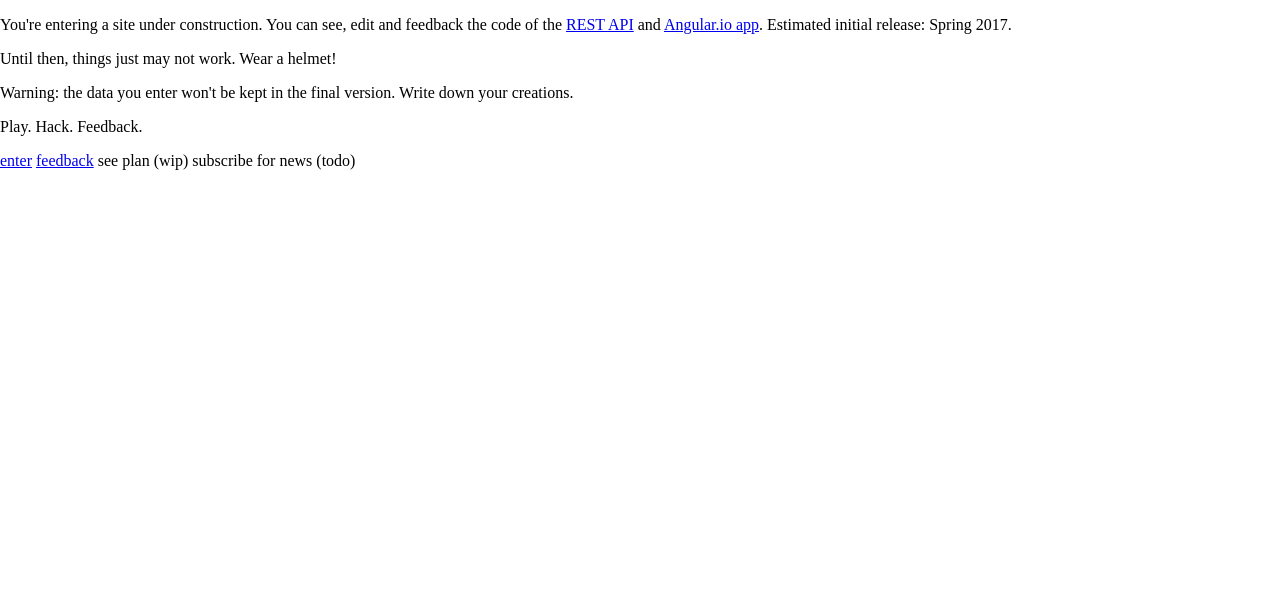
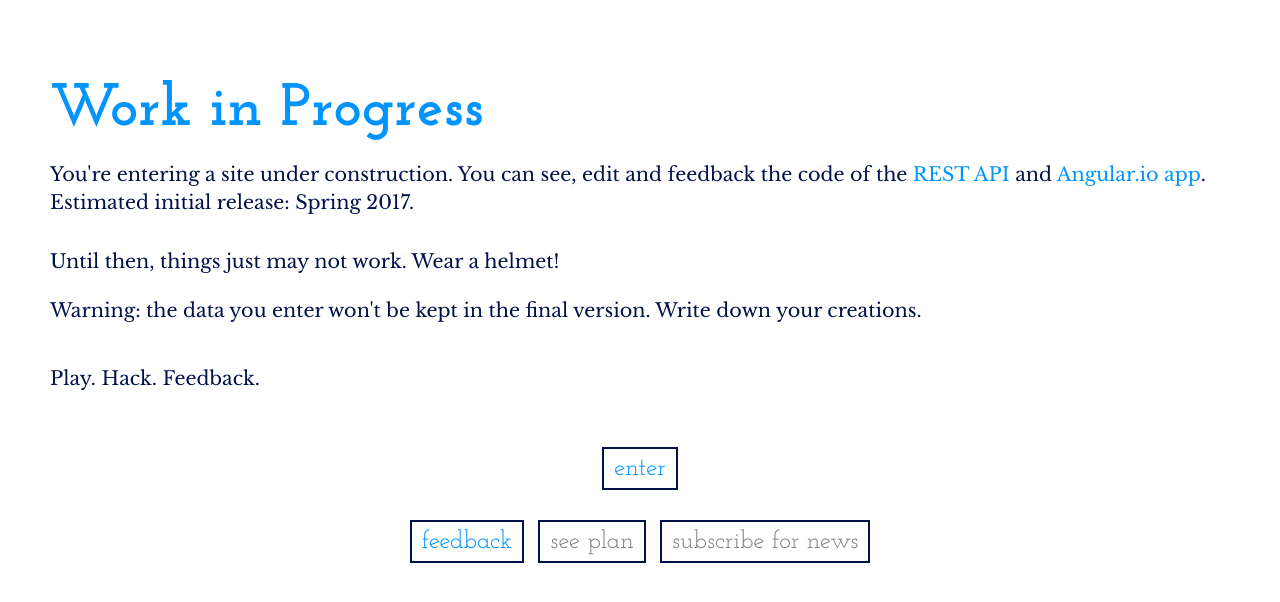
Before and after one commit to ditup/ditup-static, a plain HTML site: page wip.html in a window 1280 px wide. Drawn offline with nearby package versions, Linux system fonts and the light colour scheme.

Commit message:
wip page and refactoring

```diff
--- a/scss/index.scss
+++ b/scss/index.scss
@@ -7,47 +7,12 @@
   color: $light-color;
 }
 
-.main-button {
-  font: 25px $font-2;
-  text-decoration: none;
-  padding: 7px 10px;
-  margin: 5px;
-  transition: all 200ms ease;
-  display: inline-block;
-
-  color: $light-color;
-  border: 2px solid $dark-color;
-
-  &:hover {
-    color: $bg-color;
-    background-color: $dark-color;
-  }
-}
-
 #about {
-  color: $dark-color;
   background-color: $bg-darker-color;
-  font: 1em/1.5 $main-font;
   padding: 0 60px 60px;
 
   h1 {
     display: none;
-  }
-
-  h2 {
-    font: 50px $font-2;
-    font-weight: bold;
-    padding: 20px 0 10px;
-    color: $light-color;
-  }
-
-  ul {
-    padding: 1em 20px;
-    list-style: disc;
-  }
-
-  p {
-    padding: 0.5em 0;
   }
 
 }
--- a/scss/main.scss
+++ b/scss/main.scss
@@ -1,6 +1,7 @@
 @import url('reset.css');
 
 @import 'colors';
+@import 'fonts';
 
 * {
   box-sizing: border-box;
@@ -26,3 +27,59 @@ a {
     background-color: $dark-color;
   }
 }
+
+.button-container {
+  text-align: center;
+
+  .button {
+    font: 25px $font-2;
+    text-decoration: none;
+    padding: 7px 10px;
+    margin: 5px;
+    transition: all 200ms ease;
+    display: inline-block;
+
+    color: $light-color;
+    border: 2px solid $dark-color;
+
+    &:hover {
+      color: $bg-color;
+      background-color: $dark-color;
+    }
+
+    &[disabled] {
+      color: gray;
+      background-color: $bg-color;
+    }
+  }
+
+}
+
+.info-section {
+  color: $dark-color;
+  font: 1.2em/1.5 $main-font;
+
+
+  h1 {
+    font: 60px $font-2;
+    font-weight: bold;
+    padding: 20px 0 10px;
+    color: $light-color;
+  }
+
+  h2 {
+    font: 50px $font-2;
+    font-weight: bold;
+    padding: 20px 0 10px;
+    color: $light-color;
+  }
+
+  ul {
+    padding: 1em 20px;
+    list-style: disc;
+  }
+
+  p {
+    padding: 0.5em 0;
+  }
+}
--- /dev/null
+++ b/scss/wip.scss
@@ -0,0 +1,13 @@
+@import url('main.css');
+
+#warning {
+  padding: 60px 50px 30px;
+
+  p {
+    padding-bottom: 20px;
+  }
+}
+
+.main-navigation {
+  margin-bottom: 20px;
+}
--- a/wip.html
+++ b/wip.html
@@ -1,36 +1,34 @@
 <!DOCTYPE html>
 
 <html>
-
-</html>
-<html>
   <head>
+    <meta charset="utf-8">
+    <title>ditup.org :: Online platform for real-world collaboration</title>
+    <link rel="stylesheet" href="/css/wip.css">
   </head>
 
-
-<body style="margin:0px">
-<div id="content" class="page">
-  <div class="warning" >
+  <body>
+    <section id="warning" class="info-section" >
+      <h1>Work in Progress</h1>
       <p>You're entering a site under construction. You can see, edit and feedback the code of the
         <a href="https://github.com/ditup/ditapi" target="_blank">REST API</a>
         and
         <a href="https://github.com/ditup/ditapp-ng" target="_blank">Angular.io app</a>.
         Estimated initial release: Spring 2017.</p>
-    <p>
       <p>Until then, things just may not work. Wear a helmet!</p>
         Warning: the data you enter won't be kept in the final version. Write down your creations.
       </p>
       <p>
         Play. Hack. Feedback.
       </p>
-  </div>
-  <div class="main-buttons">
+    </section>
+    <nav class="button-container main-navigation">
       <a class="button" href="http://dev.ditup.org">enter</a>
-    <a class="button" target="_blank" href="https://piratenpad.de/p/ditup">feedback</a>
-    <a class="button" disabled>see plan (wip)</a>
-    <a class="button" disabled>subscribe for news (todo)</a>
-  </div>
-  <div style="height:50px;"></div>
-</div>
+    </nav>
+    <nav class="button-container additional-navigation">
+      <a class="button" target="_blank" href="https://github.com/ditup/ditapi/issues">feedback</a>
+      <a class="button" disabled>see plan</a>
+      <a class="button" disabled>subscribe for news</a>
+    </nav>
   </body>
 </html>
```
Also changed, not shown: index.html (+4 -4 lines), css/index.css, css/main.css, css/wip.css (added). Lines whose indentation alone changed are shown as unchanged.
